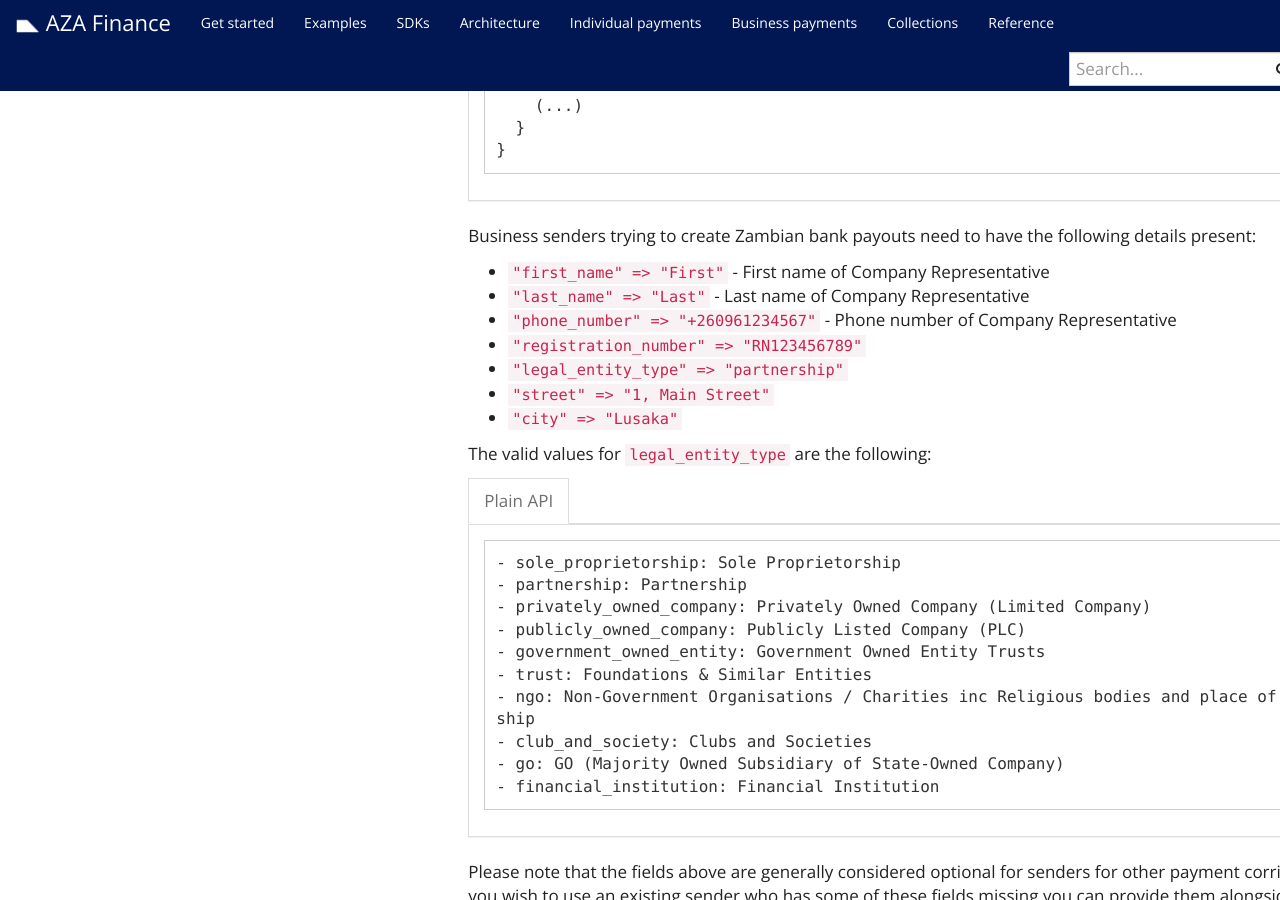
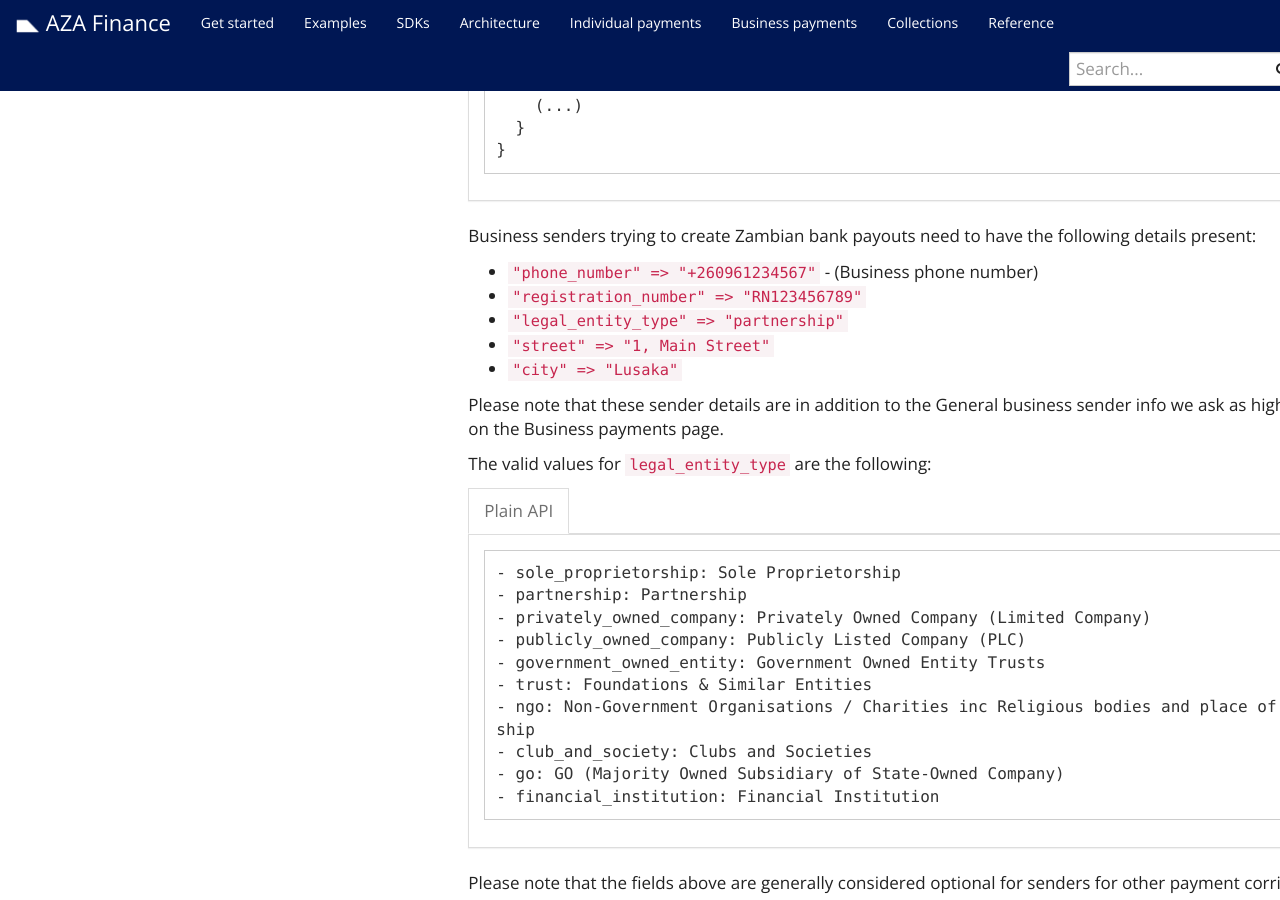
Before and after one commit to transferzero/api-documentation, a Jekyll site: the page built from _docs/individual-payments.md, in a window 1280 px wide and 900 px high, scrolled down 31844 px. Built offline with Jekyll 4.4.1, drawn with Linux system fonts in a browser that asks for light colours; nearby versions of some CDN libraries; comment, search, counter and statistics services are not loaded.

Commit message:
BTA-12482-removed-first name-and-last-name-on-zmw-business-senders (#222)
* BTA-12482-removed-first name-and-last-name-on-zmw-business-senders

* BTA-12482 edited message on business sender phone number

* BTA-12482 added a message note on the business sender requirements

```diff
--- a/_includes/corridors/zmw-bank.md
+++ b/_includes/corridors/zmw-bank.md
@@ -417,13 +417,13 @@ Please note that the fields above are generally considered optional for senders
 {% include language-tabbar.html prefix="zmw-bank-individual-sender-details" raw=data-raw %}
 
 Business senders trying to create Zambian bank payouts need to have the following details present:
-- `"first_name" => "First"` - First name of Company Representative
-- `"last_name" => "Last"` - Last name of Company Representative
-- `"phone_number" => "+260961234567"` - Phone number of Company Representative
+- `"phone_number" => "+260961234567"` - (Business phone number)
 - `"registration_number" => "RN123456789"`
 - `"legal_entity_type" => "partnership"`
 - `"street" => "1, Main Street"`
 - `"city" => "Lusaka"`
+
+Please note that these sender details are in addition to the General business sender info we ask as highlighted on the Business payments page.
 
 The valid values for `legal_entity_type` are the following:
 
```
